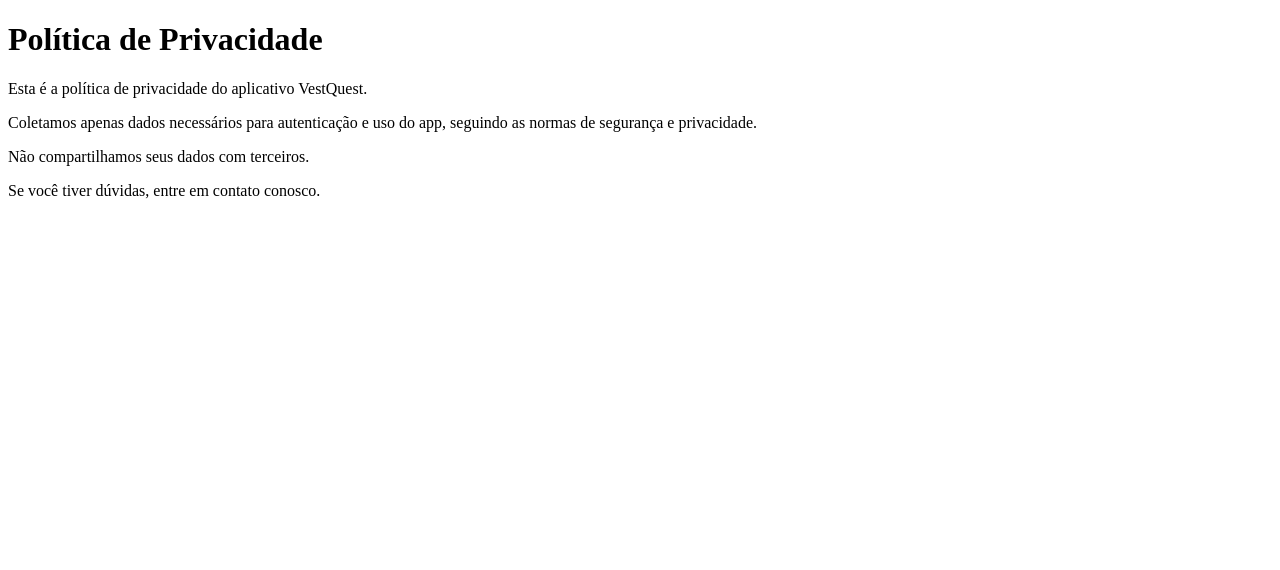
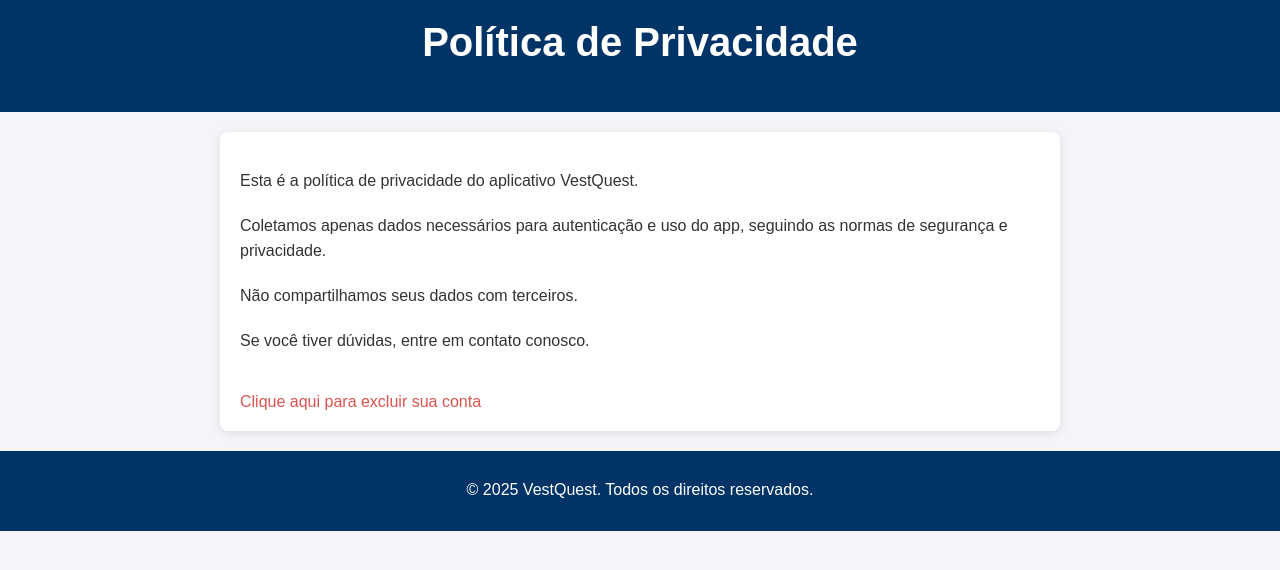
Before and after one commit to GabrielMessiasdaSilva/VestQuest-Termos, a plain HTML site: page index.html in a window 1280 px wide. Drawn offline with Linux system fonts and the light colour scheme.

Commit message:
Update index.html

```diff
--- a/index.html
+++ b/index.html
@@ -4,12 +4,82 @@
   <meta charset="UTF-8" />
   <meta name="viewport" content="width=device-width, initial-scale=1" />
   <title>Política de Privacidade - VestQuest</title>
+
+  <style>
+    body {
+      font-family: Arial, sans-serif;
+      background-color: #f4f4f9;
+      color: #333;
+      margin: 0;
+      padding: 0;
+    }
+
+    header {
+      background-color: #003366;
+      color: #fff;
+      text-align: center;
+      padding: 20px 0;
+    }
+
+    h1 {
+      margin-top: 0;
+      font-size: 2.5rem;
+    }
+
+    main {
+      padding: 20px;
+      max-width: 800px;
+      margin: 20px auto;
+      background-color: #fff;
+      border-radius: 8px;
+      box-shadow: 0 2px 10px rgba(0, 0, 0, 0.1);
+    }
+
+    p {
+      font-size: 1rem;
+      line-height: 1.6;
+      margin-bottom: 1.2em;
+    }
+
+    .link-exclusao {
+      font-size: 1rem;
+      color: #d9534f;
+      text-decoration: none;
+      display: inline-block;
+      margin-top: 20px;
+    }
+
+    .link-exclusao:hover {
+      text-decoration: underline;
+    }
+
+    footer {
+      text-align: center;
+      padding: 10px;
+      background-color: #003366;
+      color: #fff;
+      font-size: 0.9rem;
+    }
+  </style>
 </head>
 <body>
-  <h1>Política de Privacidade</h1>
-  <p>Esta é a política de privacidade do aplicativo VestQuest.</p>
-  <p>Coletamos apenas dados necessários para autenticação e uso do app, seguindo as normas de segurança e privacidade.</p>
-  <p>Não compartilhamos seus dados com terceiros.</p>
-  <p>Se você tiver dúvidas, entre em contato conosco.</p>
+
+  <header>
+    <h1>Política de Privacidade</h1>
+  </header>
+
+  <main>
+    <p>Esta é a política de privacidade do aplicativo VestQuest.</p>
+    <p>Coletamos apenas dados necessários para autenticação e uso do app, seguindo as normas de segurança e privacidade.</p>
+    <p>Não compartilhamos seus dados com terceiros.</p>
+    <p>Se você tiver dúvidas, entre em contato conosco.</p>
+
+    <a href="exclusao_conta.html" class="link-exclusao">Clique aqui para excluir sua conta</a>
+  </main>
+
+  <footer>
+    <p>&copy; 2025 VestQuest. Todos os direitos reservados.</p>
+  </footer>
+
 </body>
 </html>
```
